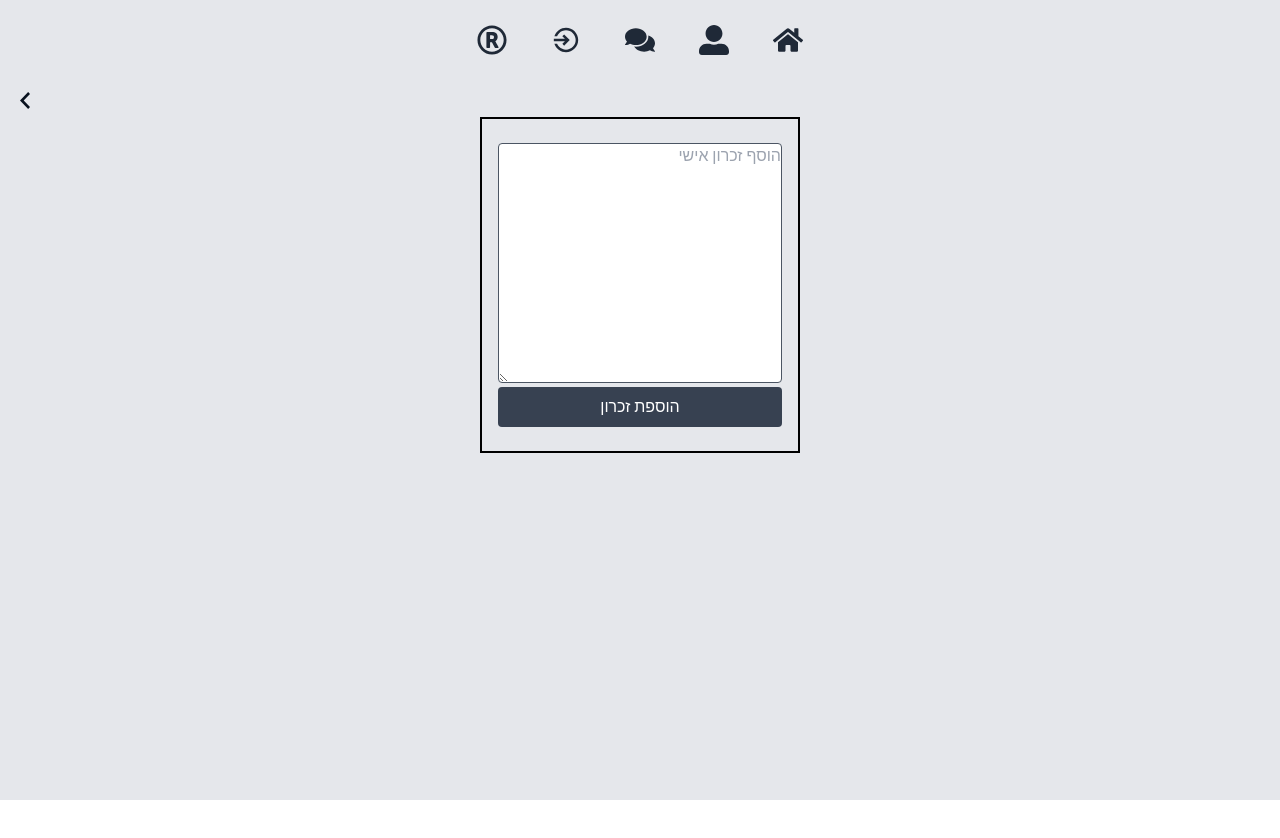
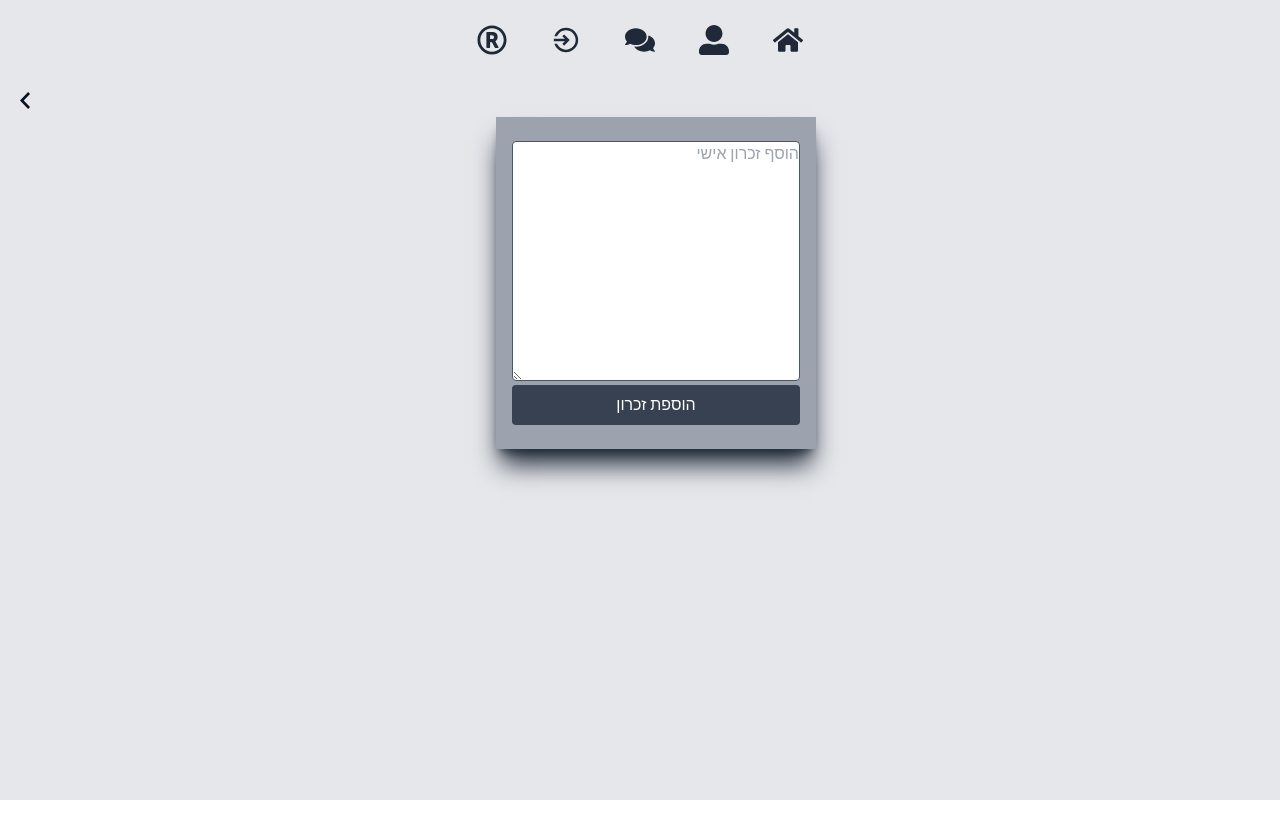
Before and after one commit to shevibr0/war, a React (Create React App) app in the folder frontend/war/: page /soldierInfo/1/addMemory in a window 1280 px wide. Shown: the top 838 px of the page. Built offline with nearby package versions, Linux system fonts and the light colour scheme.

Commit message:
add picture

```diff
--- a/frontend/war/src/components/AddRemember.jsx
+++ b/frontend/war/src/components/AddRemember.jsx
@@ -88,7 +88,7 @@ const AddRemember = () => {
             <Sidebar />
             <div className="flex justify-center h-screen">
                 <div className='text-black mt-1 w-80 text-center'>
-                    <form onSubmit={handleSubmit} className='flex flex-col py-6 px-4 border-2 border-black mt-0'>
+                    <form onSubmit={handleSubmit} className='flex flex-col py-6 px-4  bg-gray-400 shadow-xl shadow-gray-800 mt-0 w-full max-w-lg mx-4'>
                         <label className='flex flex-col'>
                             <textarea
                                 name="Remember"
--- a/frontend/war/src/components/HomePage.jsx
+++ b/frontend/war/src/components/HomePage.jsx
@@ -23,7 +23,7 @@ const HomePage = () => {
 
                 </div>
                 <div className="h-1 mt-10  flex items-center justify-center">
-                    <button onClick={() => nav('/soldiers')} className="rounded-md text-right pr-6 pl-6 text-indigo-50 text-2xl font-bold  bg-gray-600  hover:bg-white  hover:text-gray-600 hover:border border-gray-600" style={{ transitionProperty: 'background-color, color' }}>
+                    <button onClick={() => nav('/soldiers')} className="rounded-md text-right pr-6 pl-6 text-2xl font-bold  bg-gray-600  hover:bg-white  hover:text-gray-600 hover:border border-gray-600" style={{ transitionProperty: 'background-color, color' }}>
                         חיפוש חללי חרבות ברזל
                     </button>
                 </div>
```
